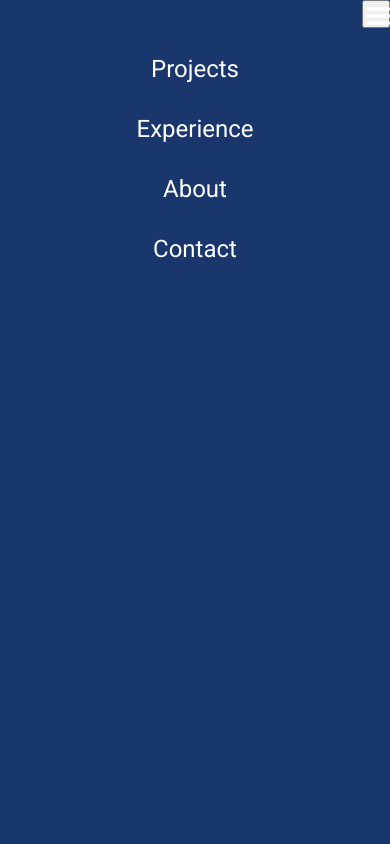
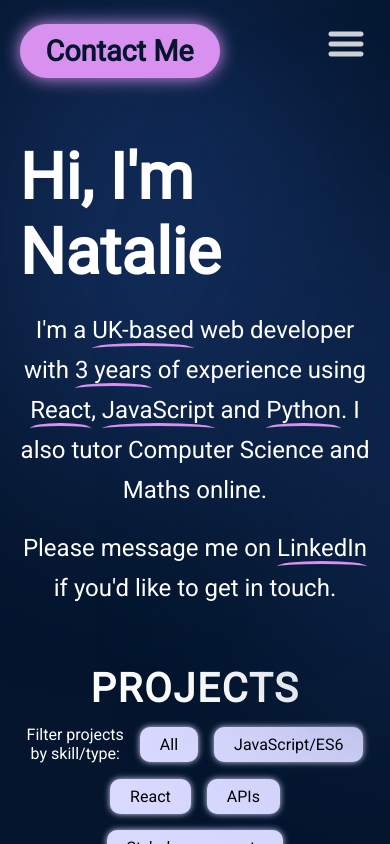
Before and after one commit to Nadia982/portfolio-2024-05, a React (Vite) app: page / in a window 390 px wide. Shown: the top 844 px of the page. Built offline with nearby package versions, Linux system fonts and the light colour scheme.

Commit message:
continued work on making hamburger menu accessible

```diff
--- a/src/components/Navbar/Navbar.jsx
+++ b/src/components/Navbar/Navbar.jsx
@@ -12,7 +12,7 @@ const Navbar = () => {
           Contact Me
         </a>
         <div className={styles.menu}>
-        <button type="button" className={styles.topnav__close}>
+        <button tabIndex="-1" type="button" className={styles.topnav__close}>
           <img tabIndex="0"
             className={styles.menuBtn}
             src={
@@ -22,7 +22,6 @@ const Navbar = () => {
             }
             alt="menu icon"
             onClick={() => setMenuOpen(!menuOpen)}
-            // onKeyDown={() => setMenuOpen(!menuOpen)}
             onKeyDown={(e) => (
               e.key === "Enter" ? setMenuOpen(!menuOpen) : null,
               e.key === "Escape" ? setMenuOpen(false) : null
--- a/src/components/Navbar/Navbar.module.css
+++ b/src/components/Navbar/Navbar.module.css
@@ -6,7 +6,7 @@
   display: flex;
   align-items: center;
   justify-content: space-between;
-  padding-top: 30px;
+  padding-top: 1.5rem;
   z-index: 2;
   margin: 0 5%;
   width: var(--width);
@@ -20,7 +20,7 @@
   color: var(--color-bg);
   font-size: var(--font-l);
   font-weight: 600;
-  padding: 8px 16px;
+  padding: .5rem 1rem;
   text-decoration: none;
   text-align: center;
   min-width: 200px;
@@ -36,10 +36,6 @@
   filter: brightness(1.2);
 }
 
-.menuBtn {
-  display: none;
-}
-
 .topnav__close {
   display: none;
 }
@@ -48,6 +44,7 @@
   display: flex;
 }
 
+/* ul element for navigation menu */
 .menuItems {
   display: flex;
   gap: 6px;
@@ -62,7 +59,7 @@
 }
 
 .menuItems a:hover {
-  background: var(--color-primary);
+  background: var(--color-secondary);
 }
 
 /* ************************************************************************************ */
@@ -73,7 +70,7 @@
   .navbar {
     flex-direction: row;
     align-items: flex-start;
-    justify-content: center;
+    justify-content: flex-start;
     padding-bottom: 12px;
   }
 
@@ -81,42 +78,40 @@
     inset: 0;
     position: fixed;
     background: var(--color-secondary);
-
     margin-right: 10%;
     flex-direction: column;
     align-items: flex-end;
     gap: 11px;
     z-index: 3;
     width: 100%;
-    /* padding-top: 4rem; */
   }
 
-  .menuBtn {
+  /* Button element for menu toggle */
+  .topnav__close {
+    background: none;
+    opacity: 0.8;
+    border: none;
+    height: 3rem;
+    margin: 1.5rem 1rem;
+    width: 3rem;
+    padding: 0;
     display: block;
     cursor: pointer;
-    width: 28px;
-    height: 28px;
     z-index: 100;
   }
 
-  .topnav__close {
+  .topnav__close:hover{
+    opacity: 1.5;
+  }
+/* Img element on menu toggle button  */
+  .menuBtn {
+    padding: 0;
     display: block;
     cursor: pointer;
-    width: 28px;
-    height: 28px;
     z-index: 100;
   }
 
-  .menuItems {
-    align-items: center;
-    border-radius: 10px;
-    /* box-shadow: 0 0 4px rgba(0, 0, 0, 0.25); */
-    flex-direction: column;
-    gap: 0;
-
-    text-align: center;
-    width: 100%;
-  }
+  /* menuItems is ul element for navigation menu */
   .menuItems li {
     width: 100%;
   }
@@ -133,12 +128,25 @@
   }
 
   .menuOpen {
-    position: absolute;
-    right: 0;
-    top: 100px;
-    display: flex;
-    z-index: 1;
-    width: 50vw;
-    text-align: right;
+    align-items: center;
+    background: var(--color-bg);
+    border-radius: 10px;
+    flex-direction: column;
+    gap: 0;
+    text-align: center;
+   position: fixed;
+   padding-top: 6rem;
+    width: 100%;
+    min-height: 100vh;
+    height: 100vh;
+  }
+
+/* Hamburger menu closed */
+  .menuItems:not(.menuOpen) {
+    display: none;
+  }
+
+  .menu:not(.menuOpen) {
+    height: 0;
   }
 }
```
